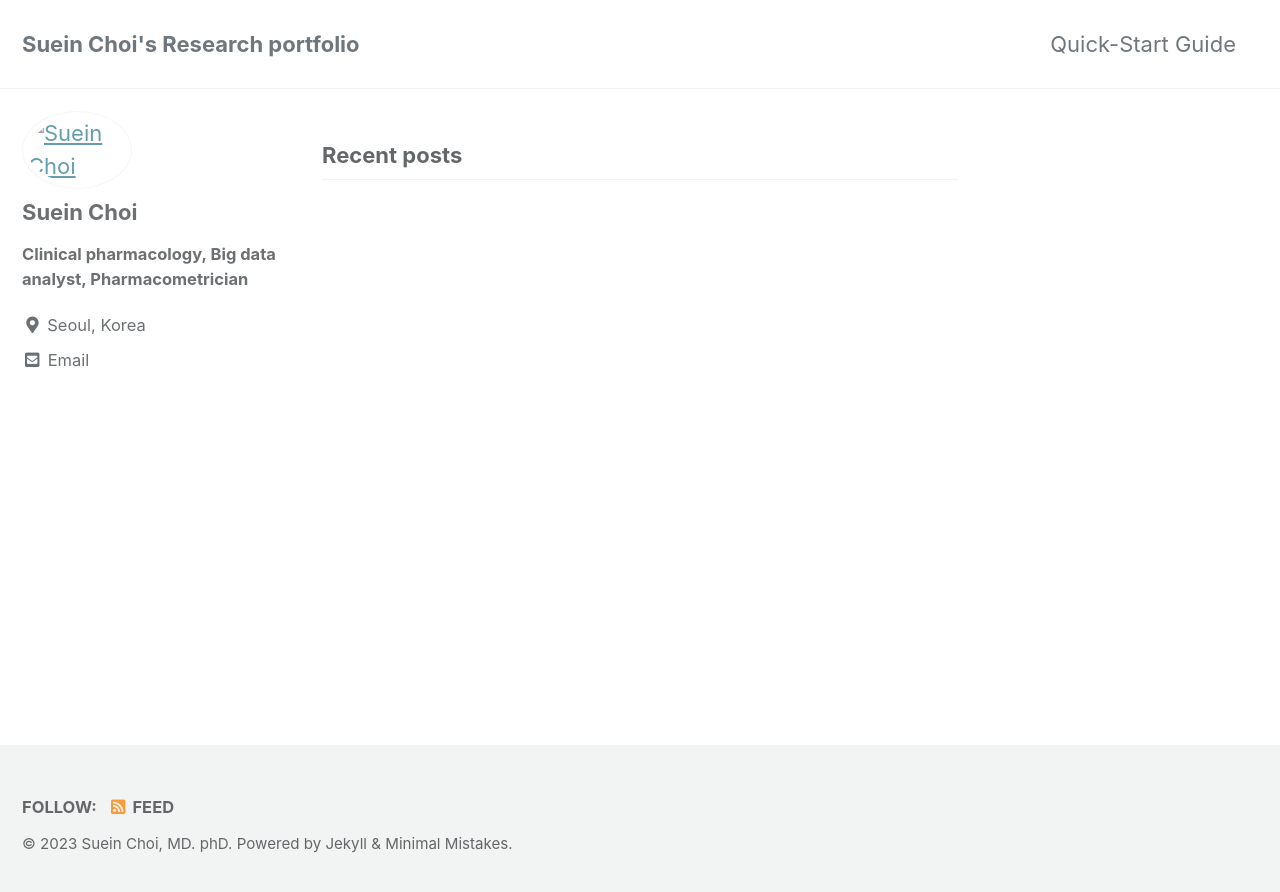
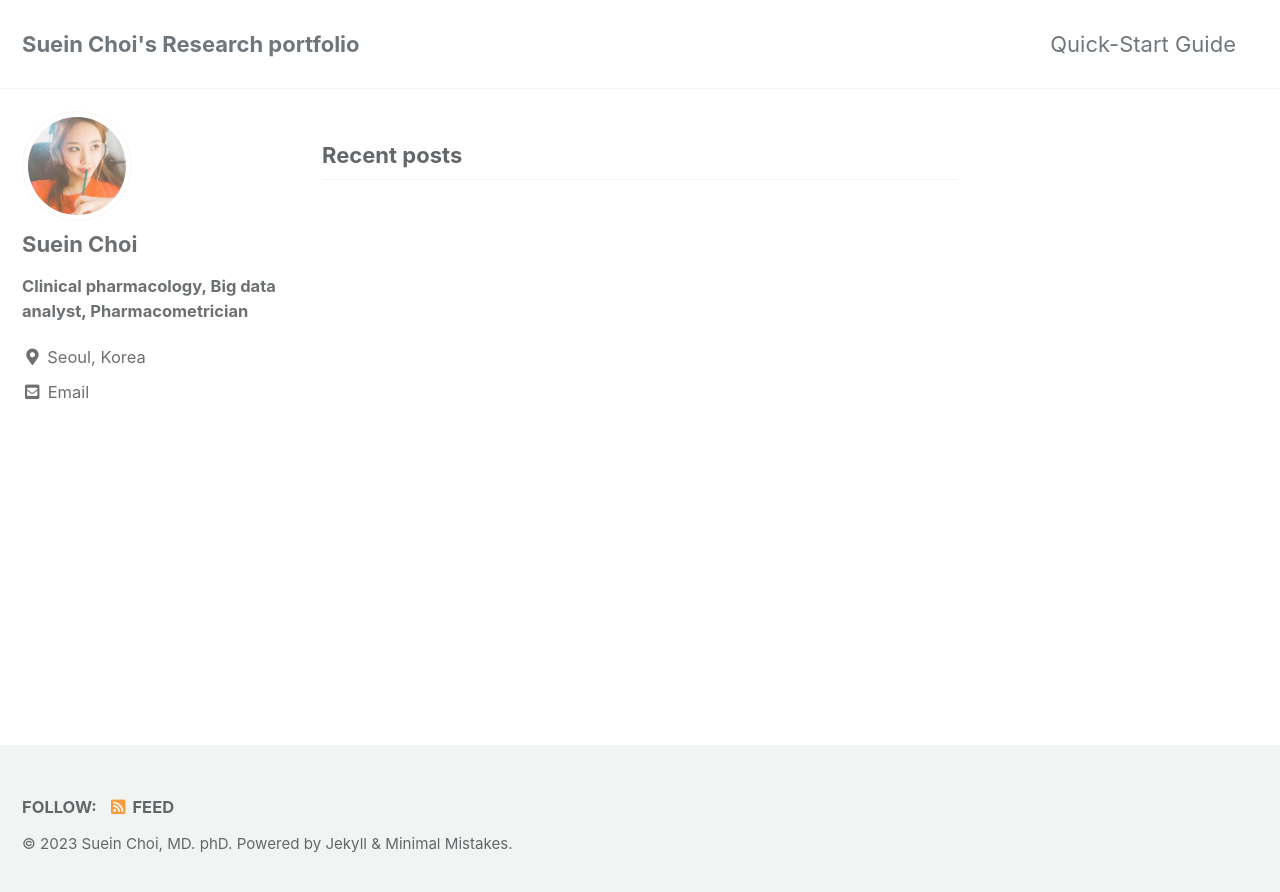
Before and after one commit to sueinchoi/sueinchoi.github.io, a Jekyll site: the page built from index.html, in a window 1280 px wide. Shown: the top 892 px of the page. Built offline with Jekyll 4.4.1, drawn with Linux system fonts in a browser that asks for light colours; cached includes are drawn as plain includes; the list of posts is cut into pages by our own code.

Commit message:
Update _config.yml

```diff
--- a/_config.yml
+++ b/_config.yml
@@ -105,7 +105,7 @@ analytics:
 # Site Author
 author:
   name             : "Suein Choi"
-  avatar           : "/assets/images/bio-photo.jpg"
+  avatar           : "/assets/images/profilephoto.jpg"
   bio              : "**Clinical pharmacology,\n Big data analyst, \n Pharmacometrician**"
   location         : "Seoul, Korea"
   email            :
```
